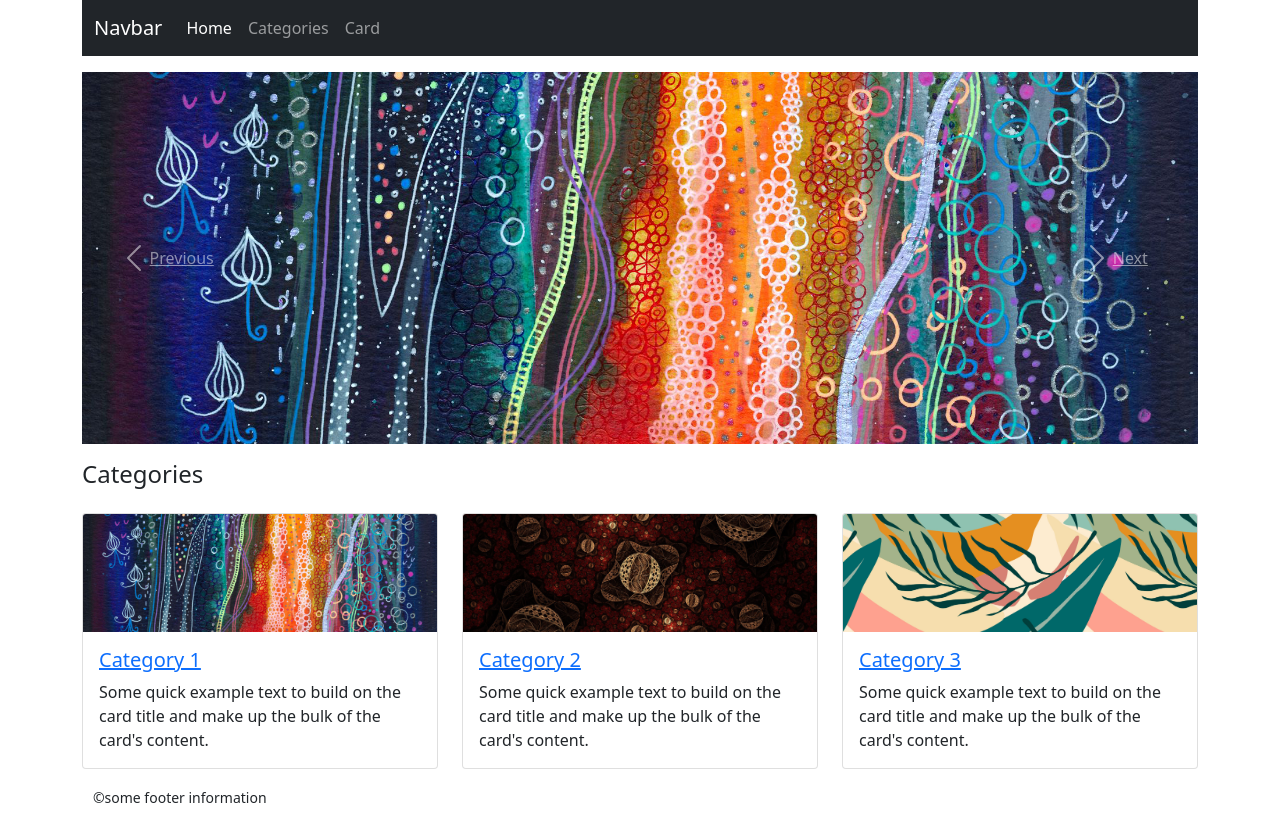
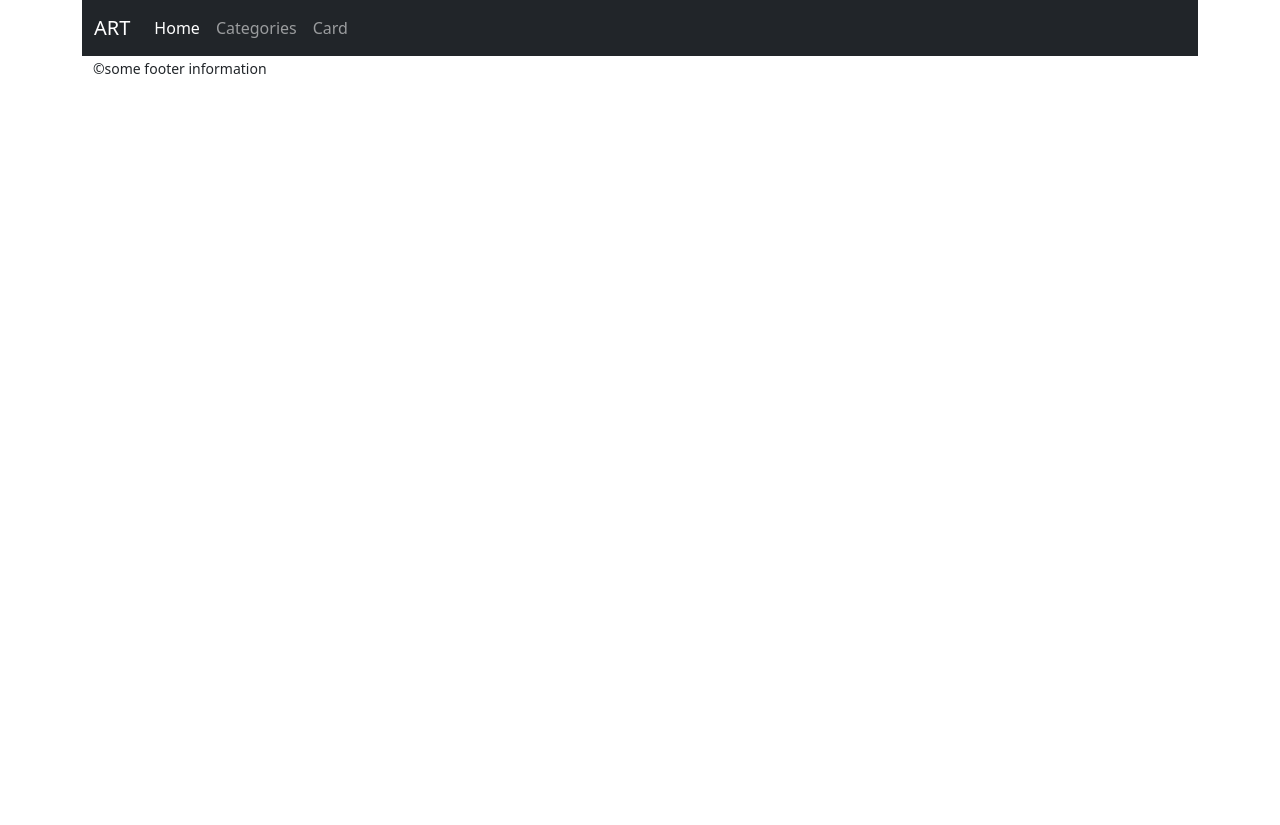
Before and after one commit to Anastasia1207/lesson-24, a React (Create React App) app: page / in a window 1280 px wide. After the commit the page ends 800 px from the top, so only its background shows below. Built offline with nearby package versions, Linux system fonts and the light colour scheme.

Commit message:
something

```diff
--- a/src/App.js
+++ b/src/App.js
@@ -3,6 +3,9 @@ import Footer from './Components/Footer';
 import Header from './Components/Header';
 import Home from './Components/Home';
 import Article from './Components/Article';
+// import Categories3 from './Components/Categories3';
+import Card from './Components/Card';
+
 import Categories3 from './Components/Categories3';
 
 function App() {
@@ -11,15 +14,17 @@ function App() {
             <Router>
                 <Header />
                 <Switch>
-                    <Route exact path="/">
+                    <Route exact path="/home">
                         <Home />
                     </Route>
                     <Route path="/categories">
                     </Route>
-                    <Route path="/Categories3">
-                      <Categories3 />
+
+                     <Route path="/Categories3">
+                        <Categories3 />
                     </Route>
                     <Route path="/card">
+                      <Card />
                     </Route>
                     <Route path="/article">
                         <Article />
--- /dev/null
+++ b/src/Components/Card.js
@@ -0,0 +1,21 @@
+import { NavLink } from 'react-router-dom';
+
+function Card() {
+
+    return (
+        <div className="container">
+            <div className="row">
+
+
+
+            <h2>Card</h2>
+
+
+
+     </div>
+     </div>
+
+    )
+}
+
+export default Card;
--- a/src/Components/Categories3.js
+++ b/src/Components/Categories3.js
@@ -1,24 +1,26 @@
-
-
 import { NavLink } from 'react-router-dom';
 import Breadcrumb from 'react-bootstrap/Breadcrumb'
 
-
+import React from "react";
+import ReactDOM from "react-dom";
 
 function Categories3() {
 
     return (
-        <div className="container">
-          <div className="breadcrumb">
+
+<div className="container">
+<div className="row">
+
+
+
           <Breadcrumb >
   <Breadcrumb.Item to="/">Home</Breadcrumb.Item>
 
   <Breadcrumb.Item active>Category</Breadcrumb.Item>
 </Breadcrumb>
+
 </div>
         </div>
-
-
     )
 }
 
--- a/src/Components/Header.js
+++ b/src/Components/Header.js
@@ -10,7 +10,7 @@ function Header() {
         <div className="container">
             <nav className="navbar navbar-expand-lg  navbar navbar-dark bg-dark border-right">
   <div className="container-fluid">
-    <NavLink className="navbar-brand " to="/">Navbar</NavLink>
+    <NavLink className="navbar-brand " to="/">ART</NavLink>
     <button className="navbar-toggler" type="button" data-bs-toggle="collapse" data-bs-target="#navbarNav" aria-controls="navbarNav" aria-expanded="false" aria-label="Toggle navigation">
       <span className="navbar-toggler-icon"></span>
     </button>
@@ -25,9 +25,7 @@ function Header() {
         <li className="nav-item">
           <NavLink className="nav-link" to="/card">Card</NavLink>
         </li>
-        {/* <li className="nav-item">
-          <a className="nav-link disabled" to="/" tabindex="-1" aria-disabled="true">Disabled</a>
-        </li> */}
+
       </ul>
     </div>
   </div>
--- a/src/Components/Home.js
+++ b/src/Components/Home.js
@@ -1,5 +1,6 @@
 import Carousel from 'react-bootstrap/Carousel';
-import { NavLink } from 'react-router-dom';
+import { Link, NavLink } from 'react-router-dom';
+import React from 'react';
 
 import pattern1 from '../Assets/Img/pattern1.jpg';
 import pattern2 from '../Assets/Img/pattern2.jpg';
```
